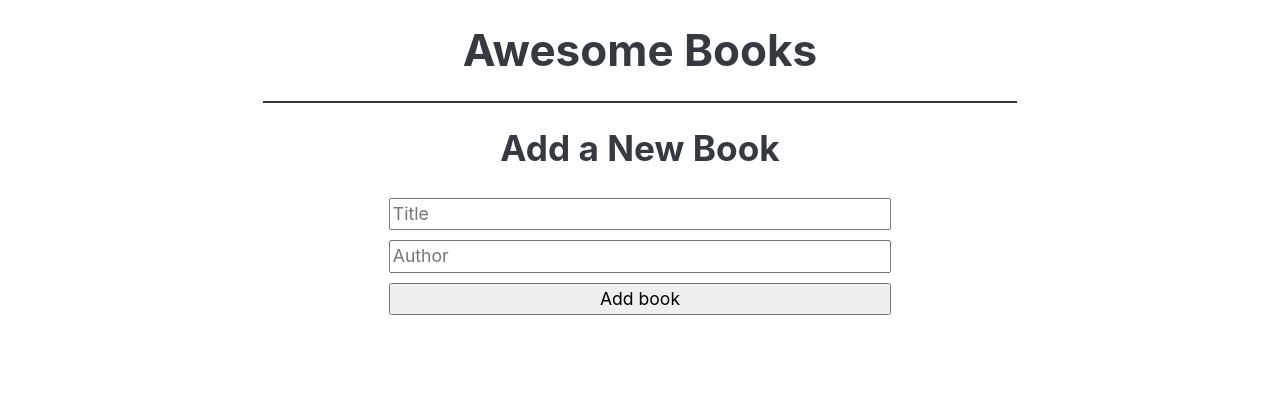
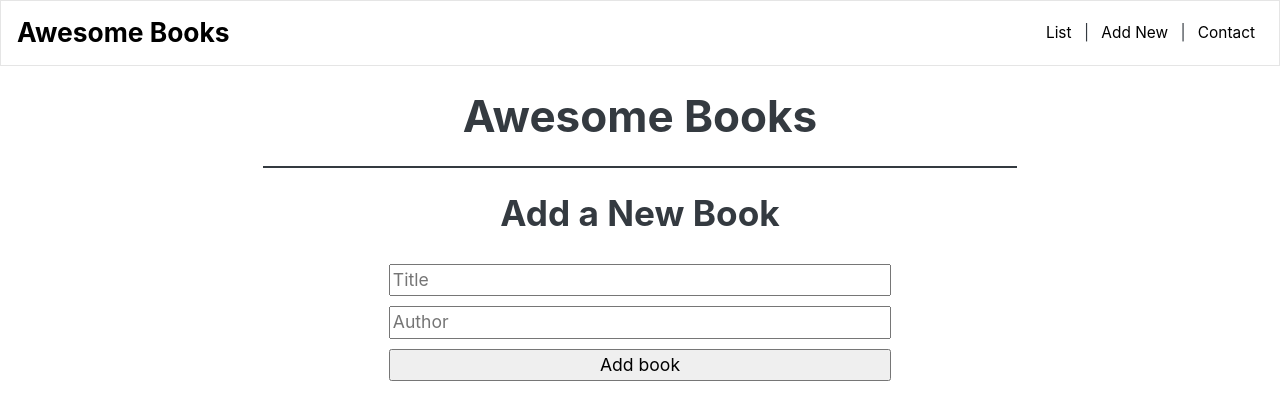
Before and after one commit to memelopez/awesomeBooks, a website: page index.html in a window 1280 px wide. Drawn offline with nearby package versions, Linux system fonts and the light colour scheme.

Commit message:
Structure and style the nav bar

```diff
--- a/index.html
+++ b/index.html
@@ -10,6 +10,16 @@
   <script src="app.js" defer></script>
 </head>
 <body>
+  <nav class="navbar navbar-expand-lg navbar-light bg-light p-3 d-flex justify-content-between">
+    <h4 class="m-0"><a class="text-decoration-none nav-item" href="#">Awesome Books</a></h4>
+    <div class="nav-links">
+      <a class="text-decoration-none px-2 nav-item" href="">List</a>
+      <span>|</span>
+      <a class="text-decoration-none px-2 nav-item" href="">Add New</a>
+      <span>|</span>
+      <a class="text-decoration-none px-2 nav-item" href="">Contact</a>
+    </div>
+</nav>
   <div class="container-fluid">
     <h1 class="text-center my-4">Awesome Books</h1>
     <ul id="book-list" class="book-list m-auto border border-dark"></ul>
--- a/styles.css
+++ b/styles.css
@@ -34,3 +34,7 @@ ul#book-list li:nth-child(odd) {
 .book-list {
   padding-left: 0;
 }
+
+.nav-item {
+  color: black;
+}
```
